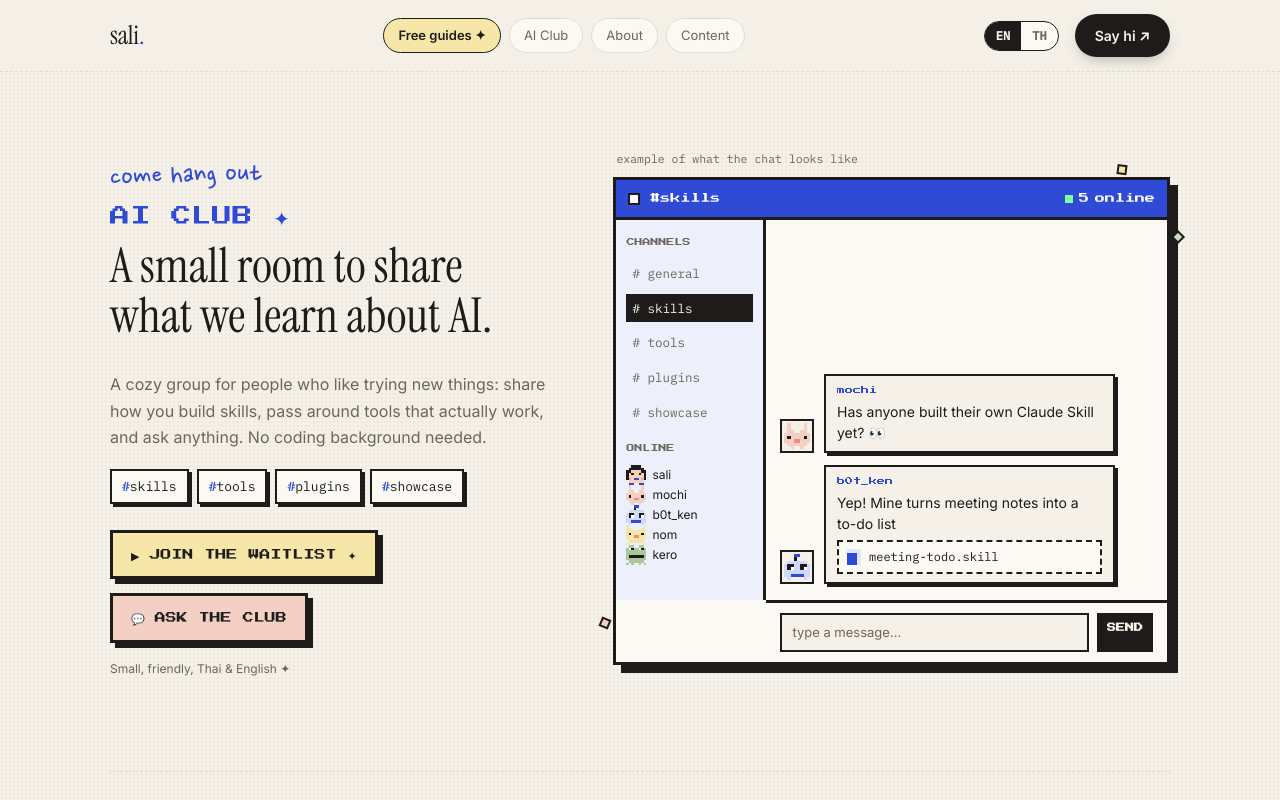
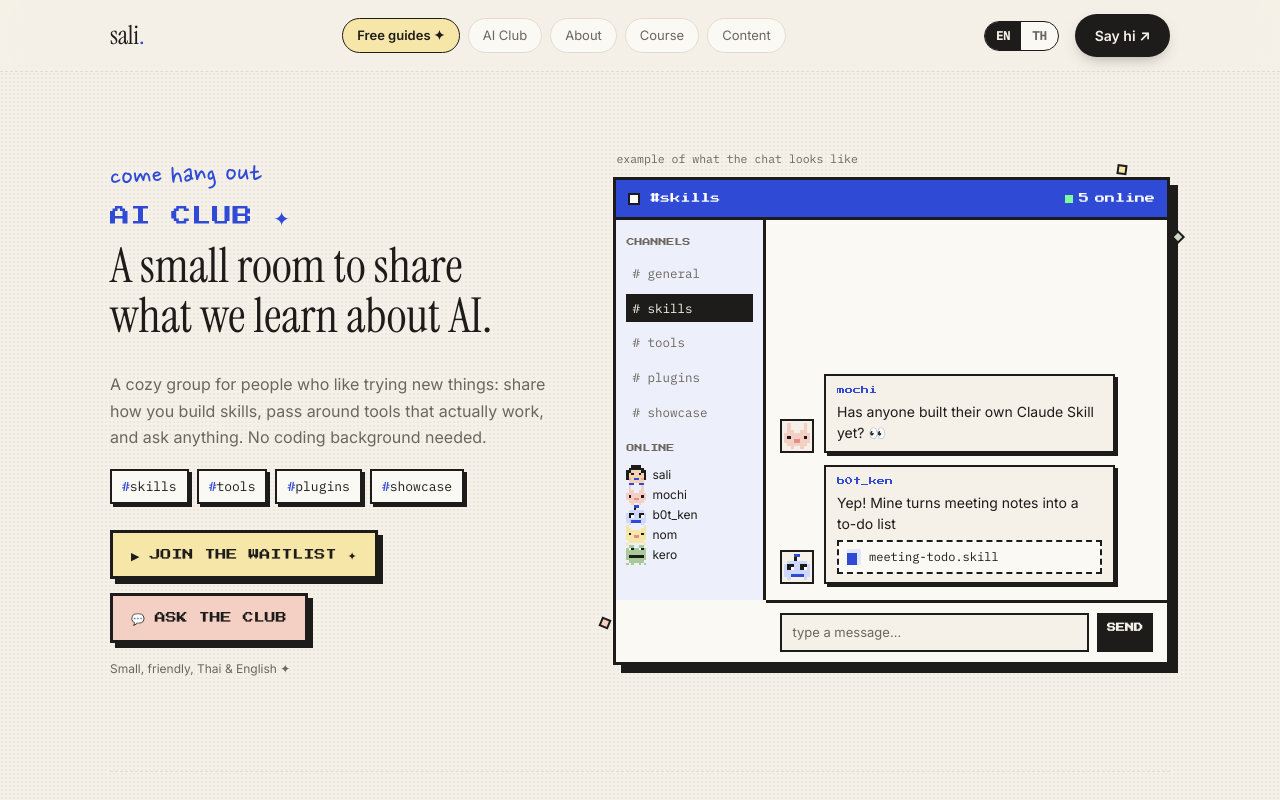
Before and after one commit to salisall/sillysali, a plain HTML site: page index.html in a window 1280 px wide. Shown: the top 800 px of the page. Drawn offline with Linux system fonts and the light colour scheme; a web font is replaced by a local one.

Commit message:
Show the Course tab in the menu again
Co-Authored-By: Claude Opus 5.5 <noreply@anthropic.com>

```diff
--- a/index.html
+++ b/index.html
@@ -205,7 +205,7 @@
         <li class="keep"><a class="hot" href="guides.html" data-th="ไกด์ฟรี ✦">Free guides ✦</a></li>
         <li><a href="#club" data-th="คอมมูนิตี้">AI Club</a></li>
         <li><a href="#about" data-th="เกี่ยวกับฉัน">About</a></li>
-        <!-- Course tab hidden for now: <li><a href="course.html" data-th="คอร์ส">Course</a></li> -->
+        <li><a href="course.html" data-th="คอร์ส">Course</a></li>
         <li><a href="https://instagram.com/silly._.sali" target="_blank" rel="noopener" data-th="คอนเทนต์">Content</a></li>
       </ul>
       <a class="pill" href="#contact" data-th="ทักทาย ↗">Say hi ↗</a>
```
Also changed, not shown: _dbg.html (+1 -1 lines), ask.html (+1 -1 lines), club.html (+1 -1 lines), guide.html (+1 -1 lines), guides.html (+1 -1 lines), plugins.html (+1 -1 lines), showcase.html (+1 -1 lines), skills.html (+1 -1 lines), tools.html (+1 -1 lines).
